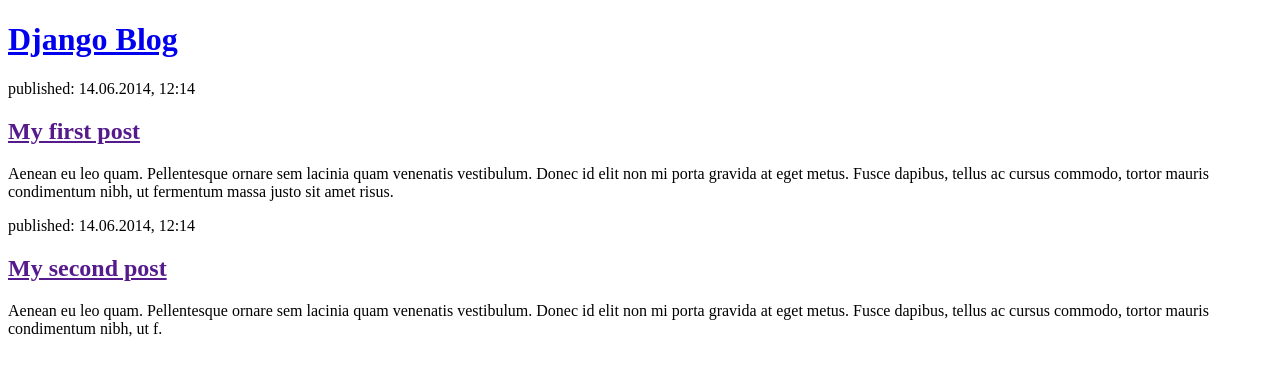
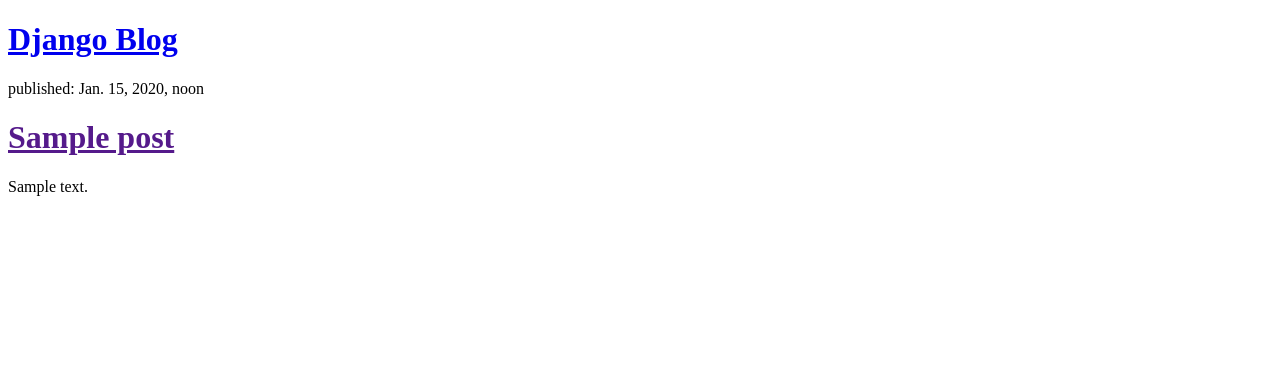
Before and after one commit to igor2286/my-first-blog, a Django app: page / in a window 1280 px wide. Shown: the top 376 px of the page. Run offline with Django 3.2, Linux system fonts and the light colour scheme; tables that the repository leaves empty hold one stand-in row (values such as "Sample post").

Commit message:
Modified templates to display posts from database.

```diff
--- a/blog/templates/blog/post_list.html
+++ b/blog/templates/blog/post_list.html
@@ -7,18 +7,13 @@
 <body>
     <body>
         <div>
-            <h1><a href="/">Django Blog</a></h1>
-        </div>
+    <h1><a href="/">Django Blog</a></h1>
+</div>
 
-        <div>
-            <p>published: 14.06.2014, 12:14</p>
-            <h2><a href="">My first post</a></h2>
-            <p>Aenean eu leo quam. Pellentesque ornare sem lacinia quam venenatis vestibulum. Donec id elit non mi porta gravida at eget metus. Fusce dapibus, tellus ac cursus commodo, tortor mauris condimentum nibh, ut fermentum massa justo sit amet risus.</p>
-        </div>
-
-        <div>
-            <p>published: 14.06.2014, 12:14</p>
-            <h2><a href="">My second post</a></h2>
-            <p>Aenean eu leo quam. Pellentesque ornare sem lacinia quam venenatis vestibulum. Donec id elit non mi porta gravida at eget metus. Fusce dapibus, tellus ac cursus commodo, tortor mauris condimentum nibh, ut f.</p>
-        </div>
-    </body>
+{% for post in posts %}
+    <div>
+        <p>published: {{ post.published_date }}</p>
+        <h1><a href="">{{ post.title }}</a></h1>
+        <p>{{ post.text|linebreaksbr }}</p>
+    </div>
+{% endfor %}
--- a/blog/views.py
+++ b/blog/views.py
@@ -1,7 +1,9 @@
 from django.shortcuts import render
-
+from .models import Post
+from django.utils import timezone
 # Create your views here.
 
 
 def post_list(request):
-    return render(request, 'blog/post_list.html', {})
+    posts = Post.objects.filter(published_date__lte=timezone.now()).order_by('published_date')
+    return render(request, 'blog/post_list.html', {'posts': posts})
--- a/myblog/settings.py
+++ b/myblog/settings.py
@@ -55,7 +55,9 @@ ROOT_URLCONF = 'myblog.urls'
 TEMPLATES = [
     {
         'BACKEND': 'django.template.backends.django.DjangoTemplates',
-        'DIRS': [],
+        'DIRS': [
+            os.path.join(BASE_DIR, 'blog/templates'),
+        ],
         'APP_DIRS': True,
         'OPTIONS': {
             'context_processors': [
```
